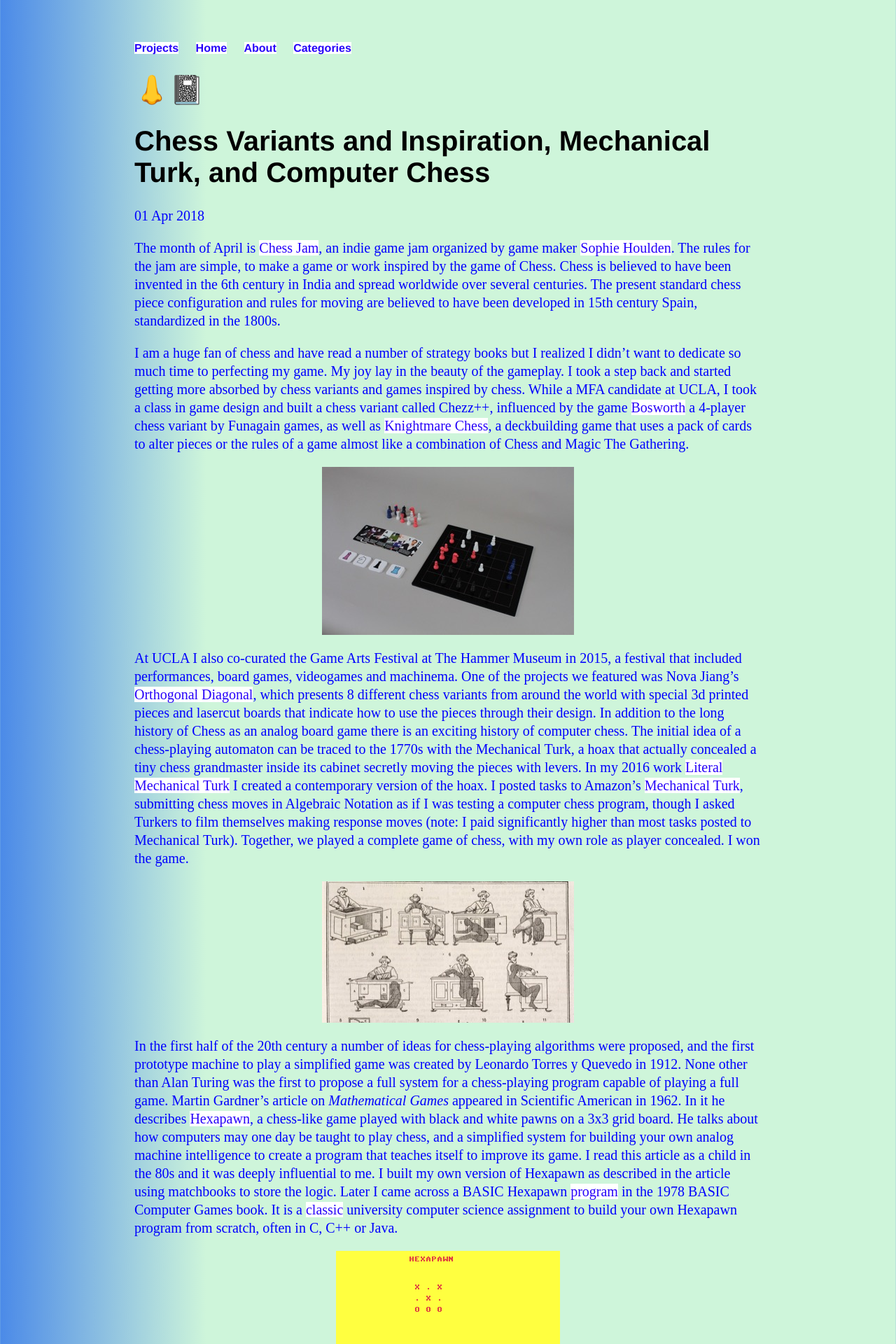
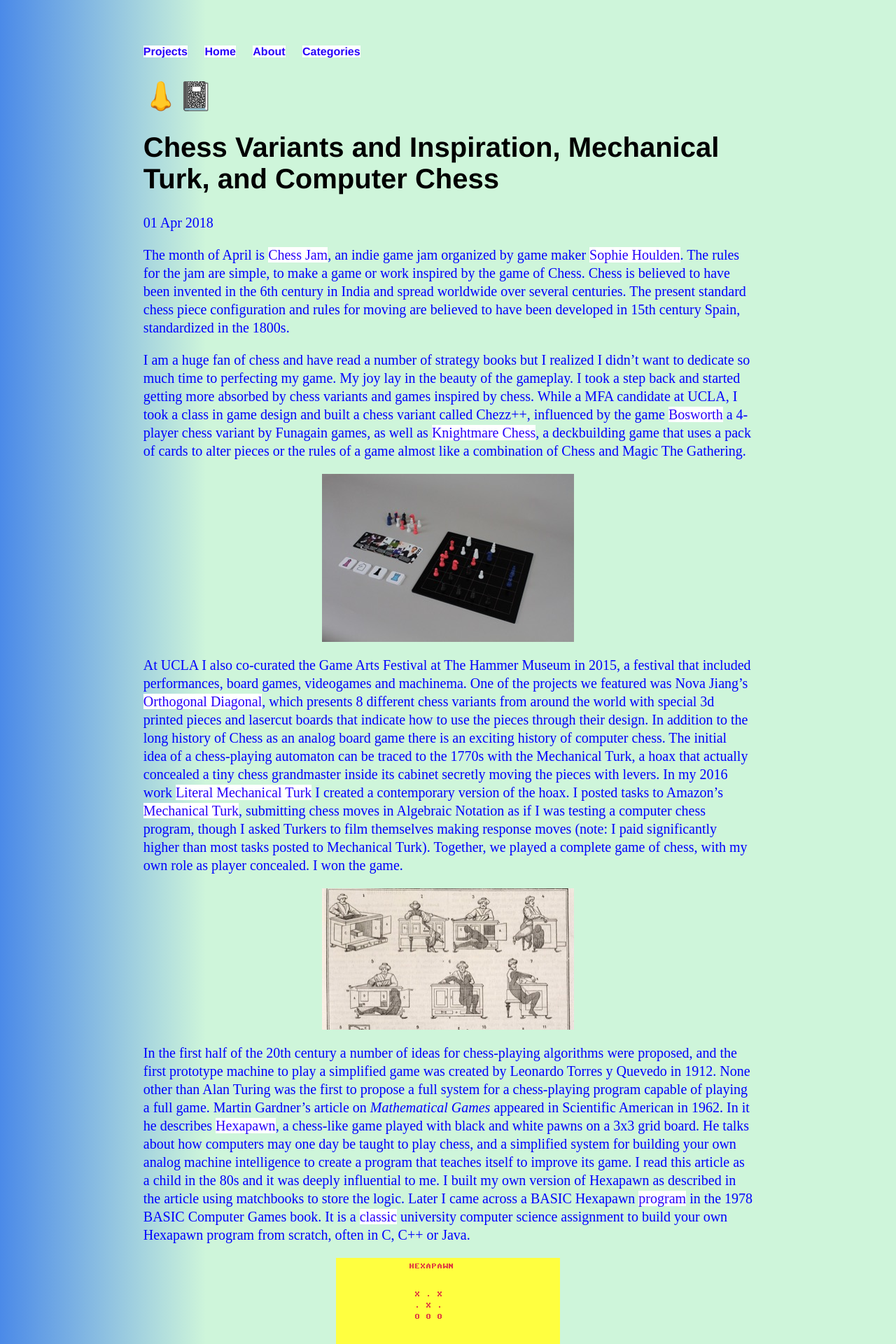
Before and after one commit to lee2sman/nosebook, a Jekyll site: the page built from _posts/2018-03-31-chess-variants-and-inspiration.md, in a window 1280 px wide. Shown: the top 1920 px of the page at 70% size. Built offline with Jekyll 4.4.1, drawn with Linux system fonts in a browser that asks for light colours.

Commit message:
some css fixes to iframes, lists

```diff
--- a/css/main.css
+++ b/css/main.css
@@ -1,6 +1,6 @@
 body {
     margin: 60px auto;
-    width: 70%;
+    width: 68%;
     background: #4b8ae8;
   background: -moz-linear-gradient(left, #4b8ae8 0%, #cef5da 23%, #cef5da 100%);
   background: -webkit-gradient(left top, right top, color-stop(0%, #4b8ae8), color-stop(23%, #cef5da), color-stop(100%, #cef5da));
@@ -13,7 +13,9 @@
 }
 
 ul {
-  list-style-type: none;
+  width: 80%;
+  line-height: 1.7em;
+  list-style-type: disc;
 }
 
 nav ul, footer ul {
@@ -72,10 +74,22 @@
     list-style: none;
 }
 
-img, iframe {
+img, iframe, video {
   display: block;
   margin-left: auto;
   margin-right: auto;
-  max-width: 68vw;
+  max-width: 66vw;
   text-align: center;
 }
+
+video {
+  width: 50%;
+  height: auto;
+}
+
+iframe {
+  width: 60vw;
+  height: 40vw;
+  margin-bottom: 2em;
+  margin-top: 2em;
+}
```
